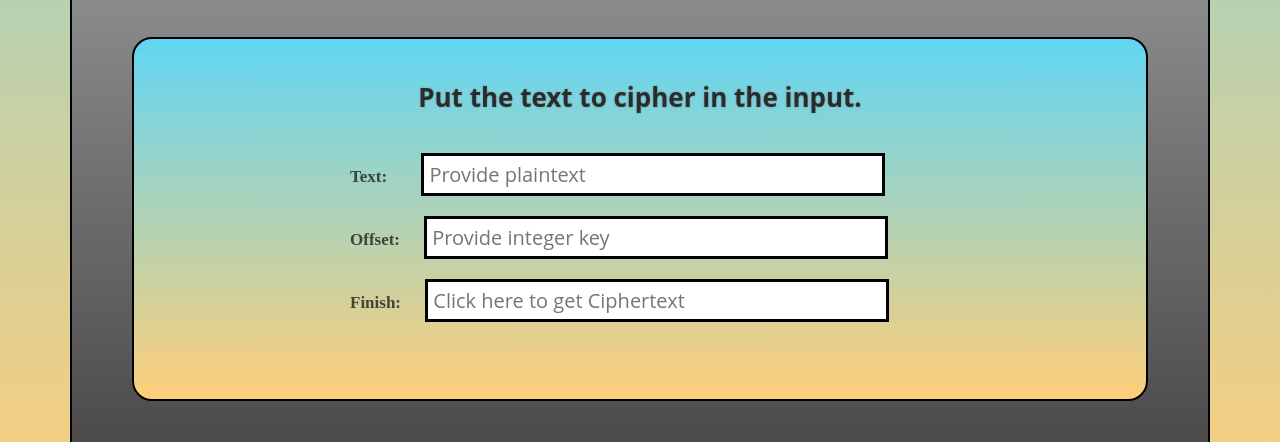
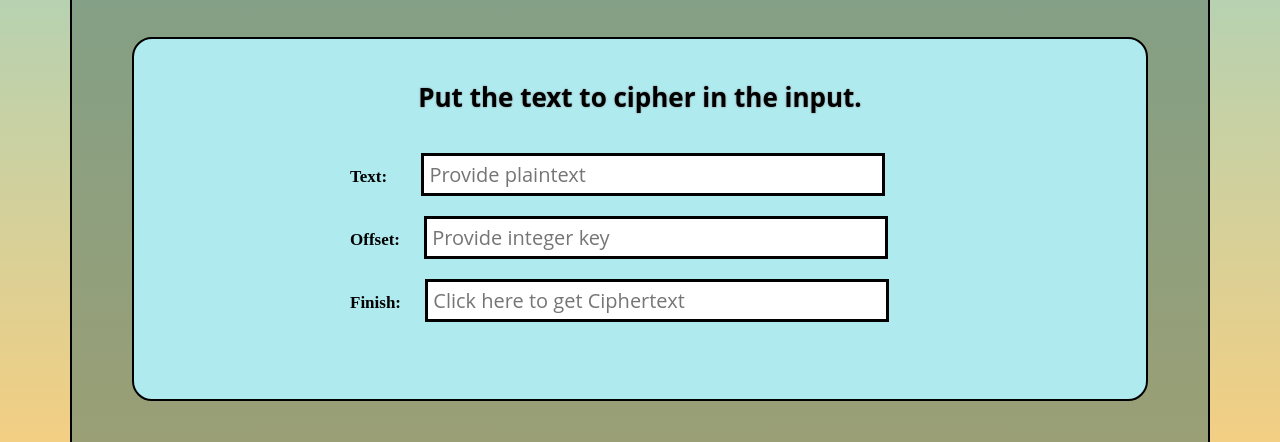
Before and after one commit to davejane25/Calculators, a plain HTML site: page CaeserCipher_Calculator/caesercipher.html in a window 1280 px wide. Shown: the part 638-1080 px from the top of the page. Drawn offline with nearby package versions, Linux system fonts and the light colour scheme.

Commit message:
Update caesercss.css

```diff
--- a/CaeserCipher_Calculator/caesercss.css
+++ b/CaeserCipher_Calculator/caesercss.css
@@ -1,10 +1,8 @@
 body{
     margin: 0;
-    background: linear-gradient(#61d6f3,#ffce79);
-  }
+    background: linear-gradient(#61d6f3,#ffce79);  }
   h1{
       text-align: center;
-      text-transform: uppercase;
   }
   .img{
       height: 20%;
@@ -13,11 +11,12 @@ body{
       display: block;
   }
   .container{
+    /* width: 100%; */
     min-height: 40vh;
     padding: 20px;
     margin: 40px;
     border: 2px solid black;
-    background: linear-gradient(#61d6f3,#ffce79);
+    background-color: rgb(175, 234, 239);
     border-radius: 20px;
   }
   .para{
@@ -27,12 +26,12 @@ body{
     border: 2px solid black;
     border-radius: 20px;
     margin: 70px;
-    background: linear-gradient(rgb(216, 222, 225), rgb(74, 71, 71));
+    background: linear-gradient(#5b3a0157,#004e615e);
     padding: 20px;
   }
   .speech{
     padding: 20px 0;
-    color: rgba(0, 0, 0, 0.674);
+    color: black;
     text-shadow: 0 0 2px gray;
     font: bold 26px 'Open Sans', sans-serif;
     margin: auto;
@@ -43,7 +42,6 @@ body{
   #form{
       font-size: 17px;
       font-weight: bold;
-      color: rgba(0, 0, 0, 0.674);
   }
   .input{
     margin: auto;
```
